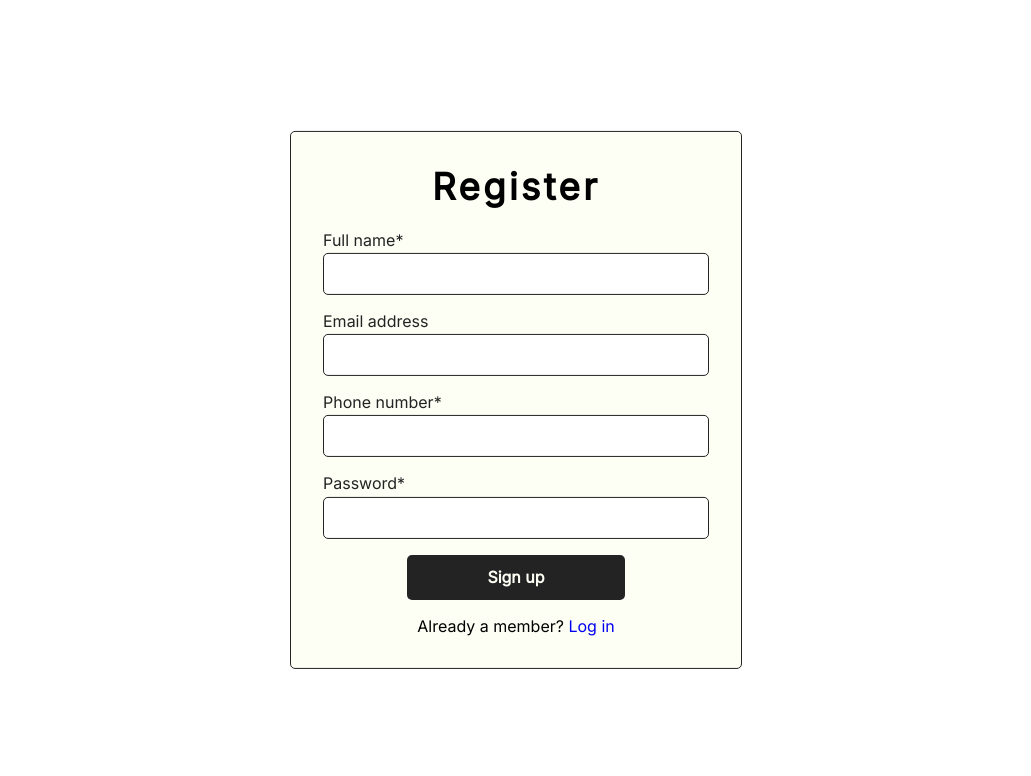
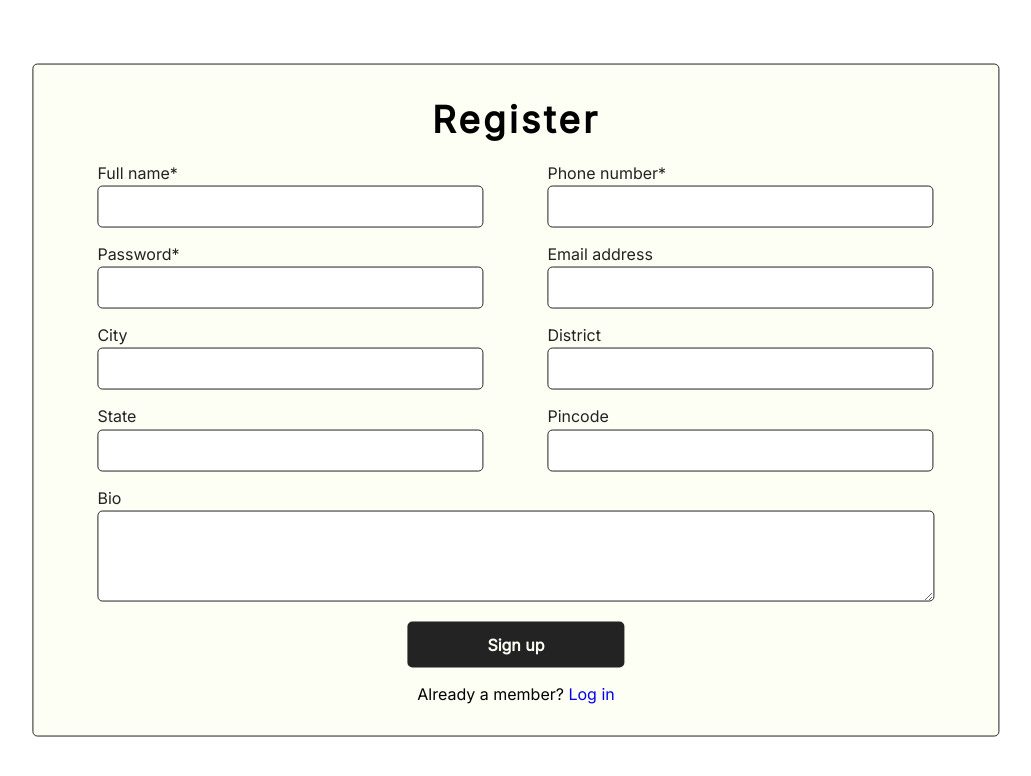
Before and after one commit to clevrf0x/locudu, a Django app: page /users/register in a window 1280 px wide. Shown: the top 776 px of the page, without its empty margins (124-1155 px from the left). Run offline with Django 4.2, Linux system fonts and the light colour scheme.

Commit message:
Added more fields for register page

```diff
--- a/static/css/users/base.css
+++ b/static/css/users/base.css
@@ -7,6 +7,14 @@
   left: 50%;
   top: 50%;
   transform: translate(-50%, -50%);
+}
+
+.row {
+  display: flex;
+}
+
+.column {
+  margin: 0 2rem;
 }
 
 .form-title {
@@ -37,7 +45,8 @@
 
 .text-box {
   resize: vertical;
-  height: 4rem;
+  height: 5rem;
+  width: 51.6rem;
   padding: 0.3rem;
 }
 
--- a/templates/users/register.html
+++ b/templates/users/register.html
@@ -14,18 +14,11 @@
             {% csrf_token %}
             <h1 class="form-title">Register</h1>
 
+            <div class="row">
+                <div class="column">
                     <div class="form-group">
                         <label class="form-label" for="full_name">Full name*</label>
                         <input class="form-input" type="text" name="full_name" id="full_name" required />
-            </div>
-
-            <div class="form-group">
-                <label class="form-label" for="email">Email address</label>
-                <input class="form-input" type="email" name="email" id="email" />
-            </div>
-            <div class="form-group">
-                <label class="form-label" for="phone_number">Phone number*</label>
-                <input class="form-input" type="tel" name="phone_number" id="phone_number" required />
                     </div>
 
                     <div class="form-group">
@@ -33,10 +26,43 @@
                         <input class="form-input" type="password" name="password" id="password" required />
                     </div>
 
-            <!-- <div class="form-group">
+                    <div class="form-group">
+                        <label class="form-label" for="city">City</label>
+                        <input class="form-input" type="text" name="city" id="city" />
+                    </div>
+
+                    <div class="form-group">
+                        <label class="form-label" for="state">State</label>
+                        <input class="form-input" type="text" name="state" id="state" />
+                    </div>
+                </div>
+                <div class="column">
+                    <div class="form-group">
+                        <label class="form-label" for="phone_number">Phone number*</label>
+                        <input class="form-input" type="tel" name="phone_number" id="phone_number" required />
+                    </div>
+
+                    <div class="form-group">
+                        <label class="form-label" for="email">Email address</label>
+                        <input class="form-input" type="email" name="email" id="email" />
+                    </div>
+
+                    <div class="form-group">
+                        <label class="form-label" for="district">District</label>
+                        <input class="form-input" type="text" name="district" id="district" />
+                    </div>
+
+                    <div class="form-group">
+                        <label class="form-label" for="pincode">Pincode</label>
+                        <input class="form-input" type="text" name="pincode" id="pincode" />
+                    </div>
+                </div>
+            </div>
+
+            <div class="form-group column">
                 <label class="form-label" for="bio">Bio</label>
                 <textarea class="form-input text-box" name="bio" id="bio"> </textarea>
-            </div> -->
+            </div>
 
             <!-- Submit button -->
             <div class="form-btn-wrap">
@@ -49,36 +75,4 @@
         </form>
     </div>
 </div>
-
-<!-- <div class="h-100 d-flex align-items-center justify-content-center pt-5">
-            <div class="form-outline">
-                <label class="form-label" for="bio">Bio</label>
-                <textarea class="form-control" name="bio" id="bio"></textarea>
-            </div>
-            <div class="form-outline">
-                <label class="form-label" for="pincode">Pin Code</label>
-                <input type="text" name="pincode" id="pincode" class="form-control" />
-            </div>
-            <div class="form-outline">
-                <label class="form-label" for="city">City</label>
-                <input type="text" name="city" id="city" class="form-control" />
-            </div>
-            <div class="form-outline">
-                <label class="form-label" for="district">District</label>
-                <input type="text" name="district" id="district" class="form-control" />
-            </div>
-            <div class="form-outline">
-                <label class="form-label" for="state">State</label>
-                <input type="text" name="state" id="state" class="form-control" />
-            </div>
-            <div class="d-flex justify-content-center">
-                <button type="submit" class="btn btn-primary btn-block my-4 px-5">Sign up</button>
-            </div>
-            <div class="text-center">
-                <p>
-                    Already a member? <a href="{% url 'login' %}">Login</a>
-                </p>
-            </div>
-        </form>
-    </div> -->
 {% endblock %}
```
Lines whose indentation alone changed are shown as unchanged.
